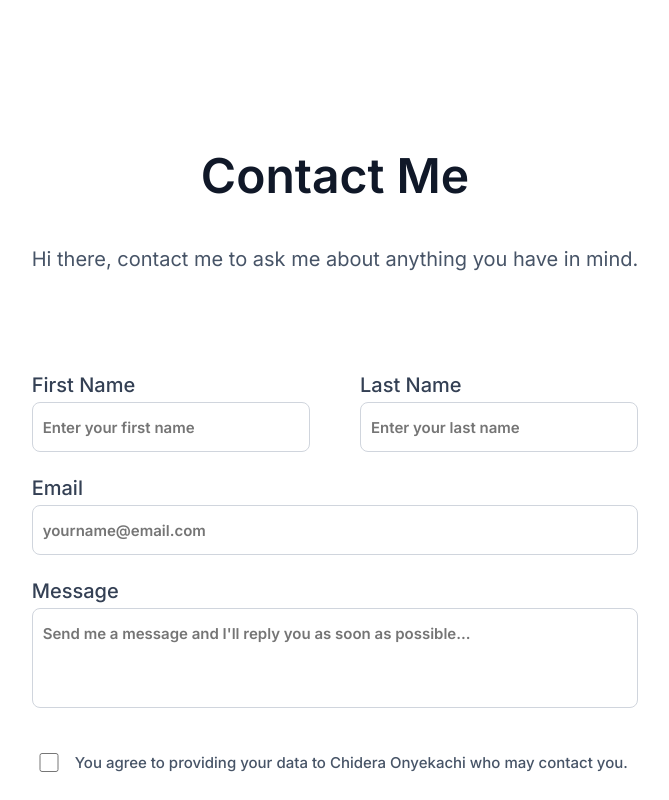
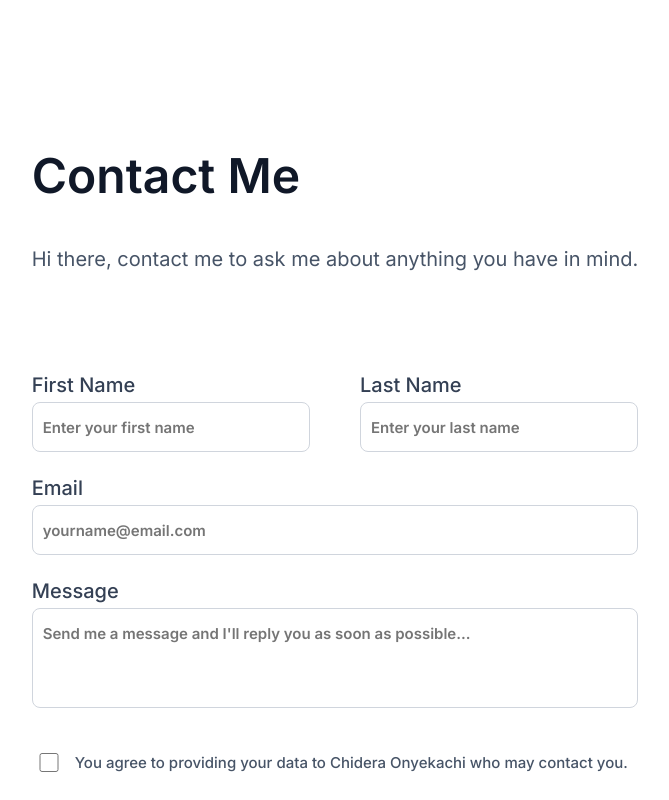
Before and after one commit to ChideraDev/Zuri-first-task, a React (Create React App) app: page /#/contact in a window 1280 px wide. Shown: the top 800 px of the page, without its empty margins (305-974 px from the left). Built offline with nearby package versions, Linux system fonts and the light colour scheme.

Commit message:
float contact title to the left

```diff
--- a/src/index.css
+++ b/src/index.css
@@ -109,7 +109,7 @@ font-size: 20px;
   display: flex;
   flex-direction: column;
   justify-content: flex-start;
-  align-items: center;
+  align-items: baseline;
   text-align: start;
   width: 100%;
   margin-bottom: 75px;
```
